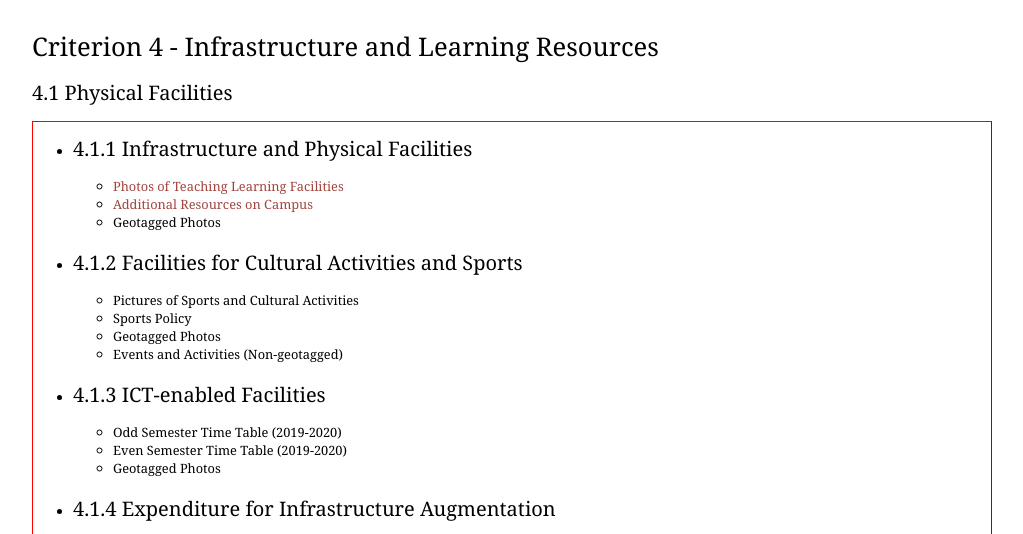
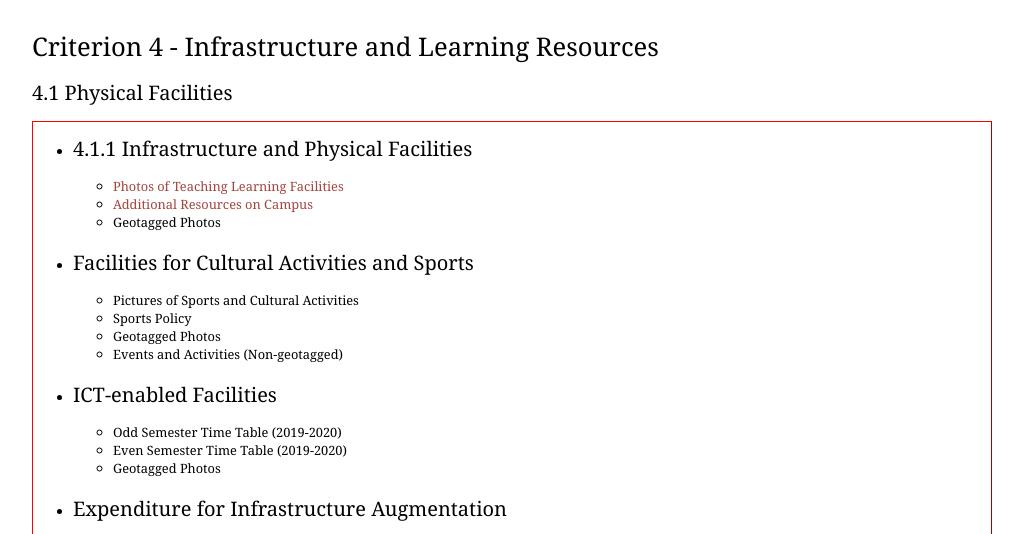
Before and after one commit to 123ratnesh/NACC, a plain HTML site: page pages/Criterion4.html in a window 1280 px wide. Shown: the part 245-779 px from the top of the page, without its empty margins (128-1151 px from the left). Drawn offline with Linux system fonts and the light colour scheme.

Commit message:
NACC.GGITS2

```diff
--- a/pages/Criterion4.html
+++ b/pages/Criterion4.html
@@ -140,7 +140,7 @@ $(document).ready(function() {
 	   <li>Geotagged Photos</li>
 	   </ul>
   <br/>
-  <li><h3>4.1.2 Facilities for Cultural Activities and Sports</h3></li>
+  <li><h3>Facilities for Cultural Activities and Sports</h3></li>
    <ul>
       <li>Pictures of Sports and Cultural Activities</li>
 	   <li>Sports Policy</li>
@@ -150,14 +150,14 @@ $(document).ready(function() {
 
 
  <br/>
-  <li><h3>4.1.3 ICT-enabled Facilities</h3></li>
+  <li><h3>ICT-enabled Facilities</h3></li>
    <ul>
       <li>Odd Semester Time Table (2019-2020)</li>
 	   <li>Even Semester Time Table (2019-2020)</li>
 	    <li>Geotagged Photos</li>
 		  </ul>
 	<br/>
-  <li><h3>4.1.4 Expenditure for Infrastructure Augmentation</h3></li>
+  <li><h3>Expenditure for Infrastructure Augmentation</h3></li>
    <ul>
       <li>Audited Statement (Aided)</li>
 	   <li>Audited Statement (Unaided)</li>
```
